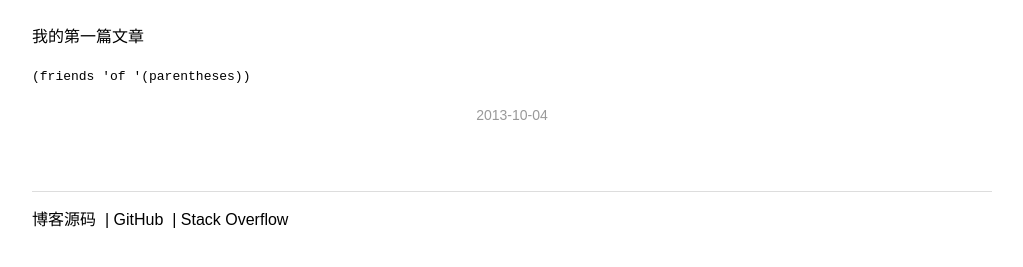
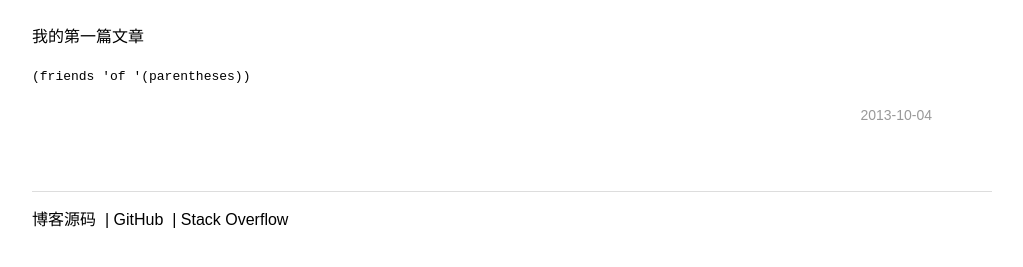
Before and after one commit to leongithub/blog, a Jekyll site: the page built from _posts/2013-10-04-hello-world.html, in a window 1280 px wide. Shown: the part 136-403 px from the top of the page, without its empty margins (128-1151 px from the left). Built offline with Jekyll 4.4.1, drawn with Linux system fonts in a browser that asks for light colours; comment, search, counter and statistics services are not loaded.

Commit message:
Update default.css

```diff
--- a/css/default.css
+++ b/css/default.css
@@ -51,16 +51,10 @@ a:hover {
     margin-bottom: 4em;
 }
 
-.post-title {
-    font-weight: bold;
-    margin-bottom: 6px;
-    text-align: center;
-    font-size: 30px;
-}
-
 .post-date {
-    text-align: center;
+    text-align: right;
     color: #999;
     margin-bottom: 60px;
+    margin-right: 60px;
     font-size: 14px;
 }
```
